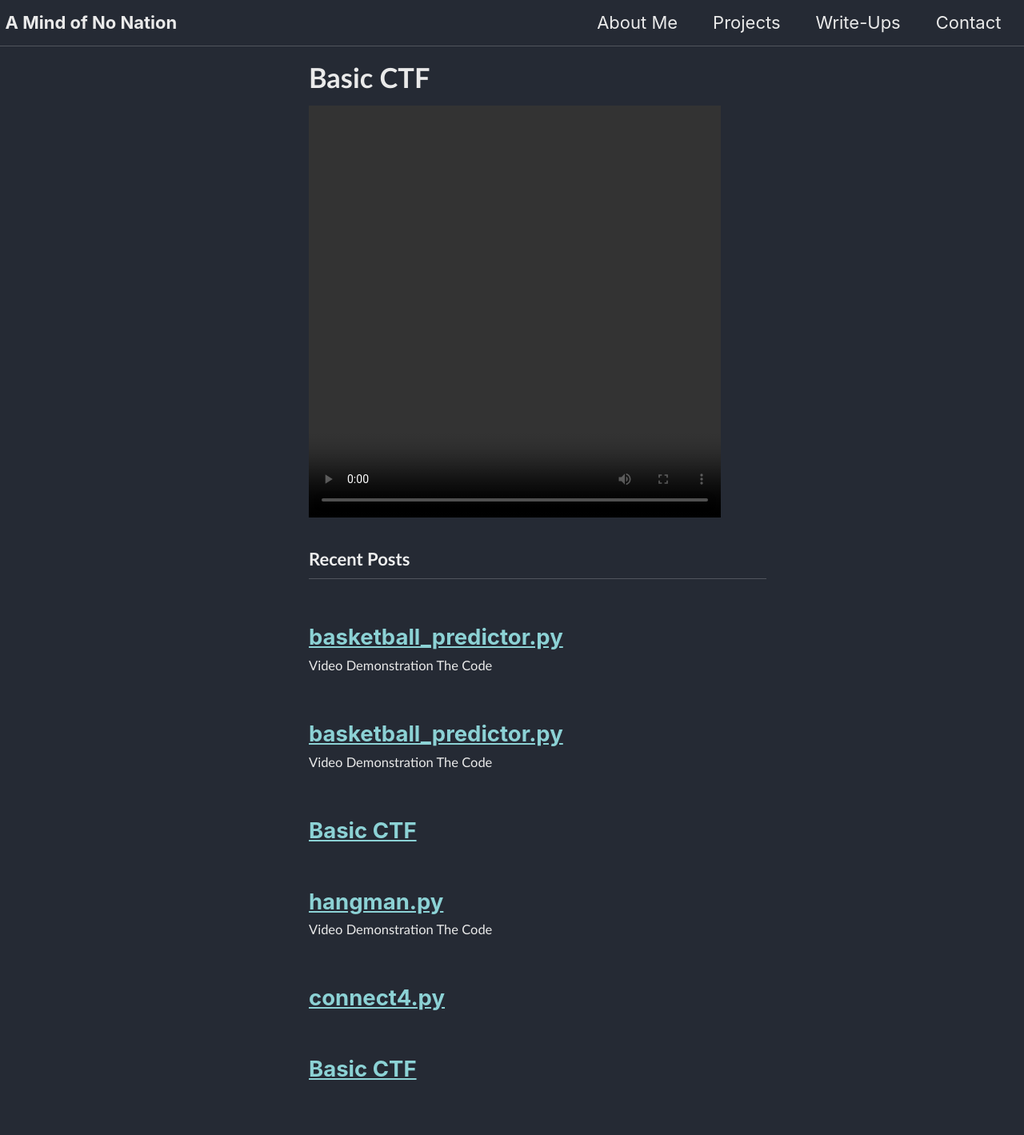
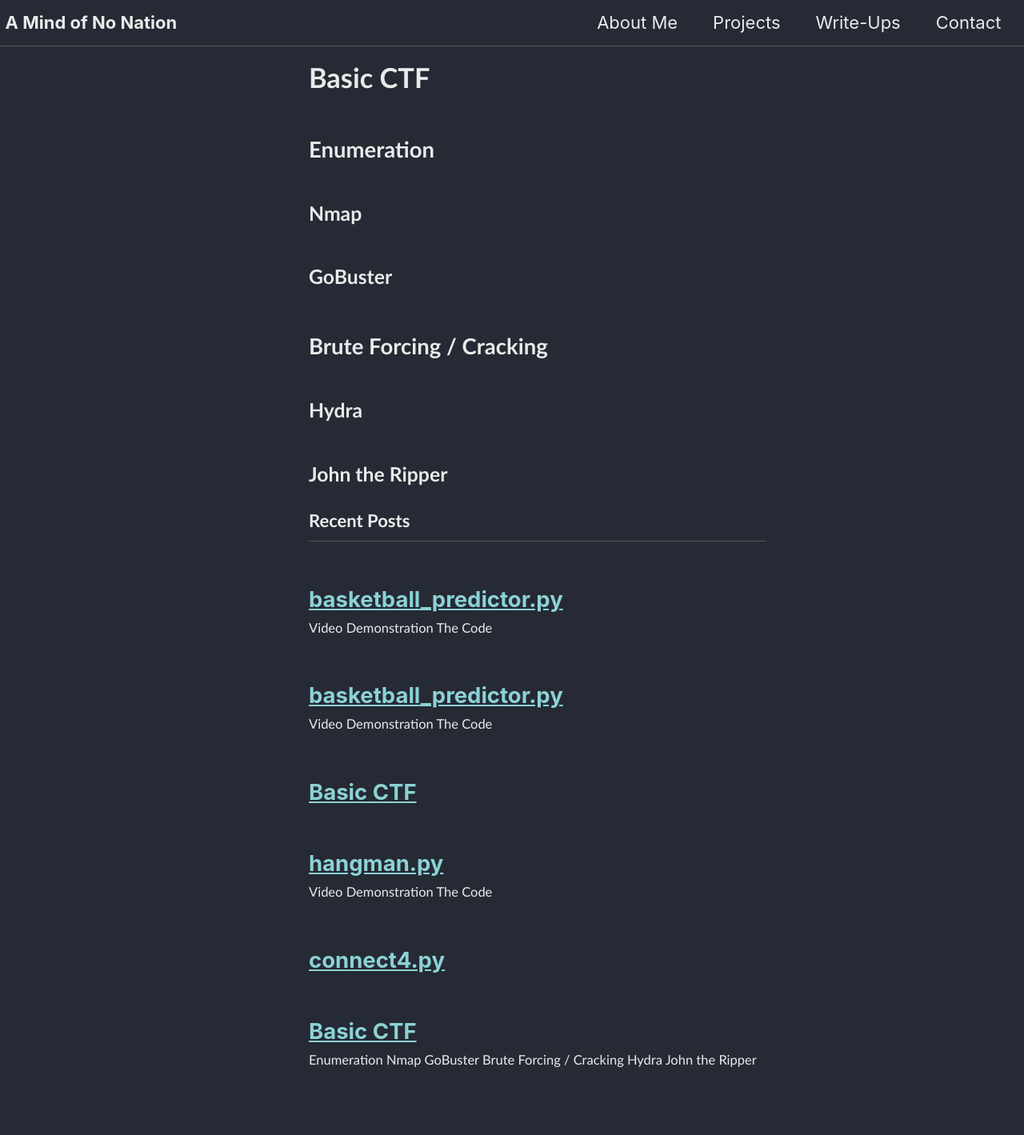
Before and after one commit to GabrielSestieri/aMindofNoNation, a Jekyll site: the page built from _posts/2021-12-22-basicctf.markdown, in a window 1280 px wide. Shown: the whole page at 80% size. Built offline with Jekyll 4.4.1, drawn with Linux system fonts in a browser that asks for light colours; cached includes are drawn as plain includes.

Commit message:
writeup skeleton

```diff
--- a/_posts/2021-12-22-basicctf.markdown
+++ b/_posts/2021-12-22-basicctf.markdown
@@ -4,4 +4,10 @@ title:  "Basic CTF"
 date:   2021-12-22 06:58:36 -0500
 categories: writeups basicctf
 ---
-<video controls="controls" width="515" height="515" type="video/mp4"></video>
+## Enumeration
+### Nmap
+### GoBuster
+
+## Brute Forcing / Cracking
+### Hydra
+### John the Ripper
```
Also changed, not shown: _posts/2021-12-22-connect4.html (renamed from _posts/2021-12-22-connect4.markdown).
